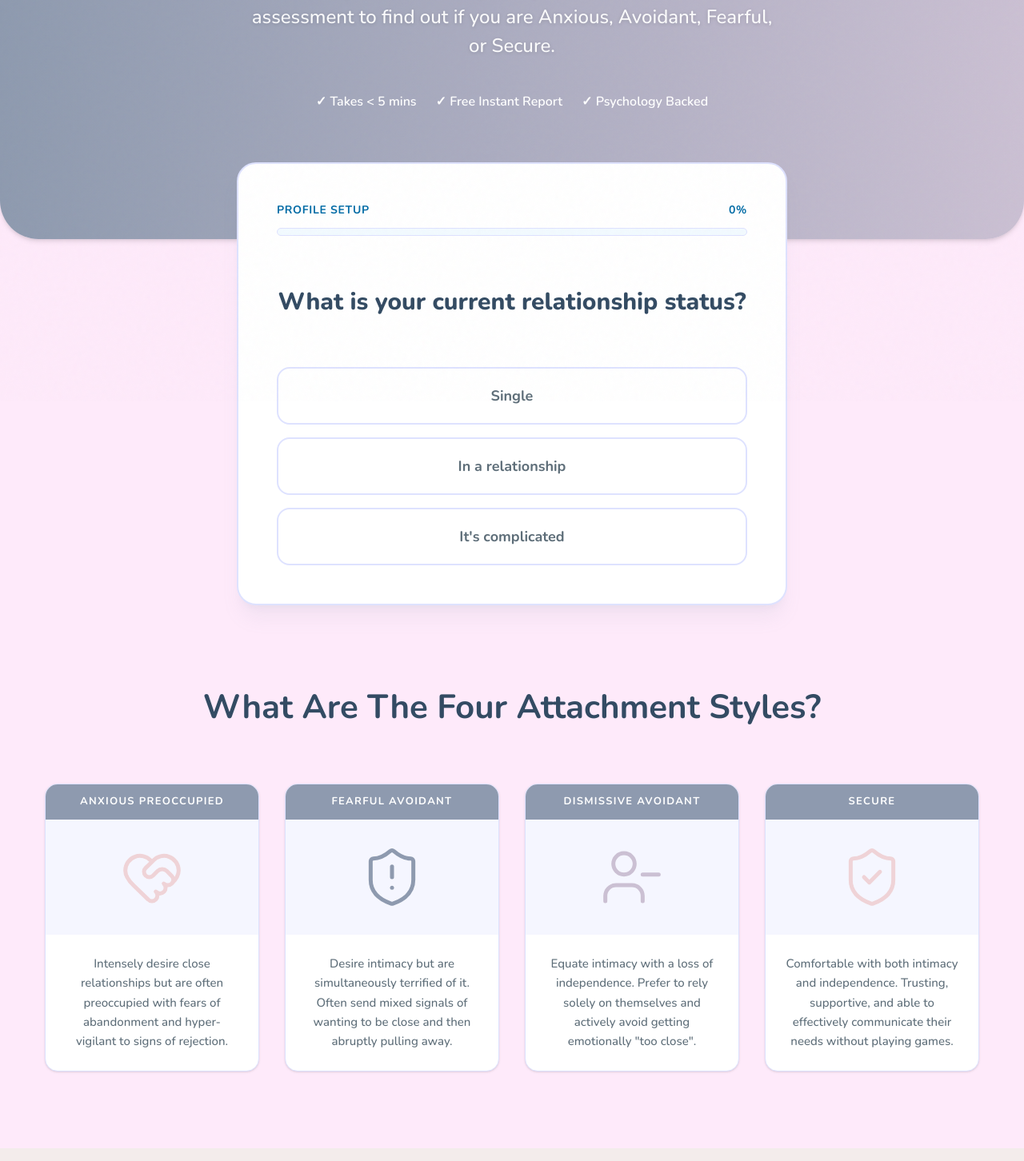
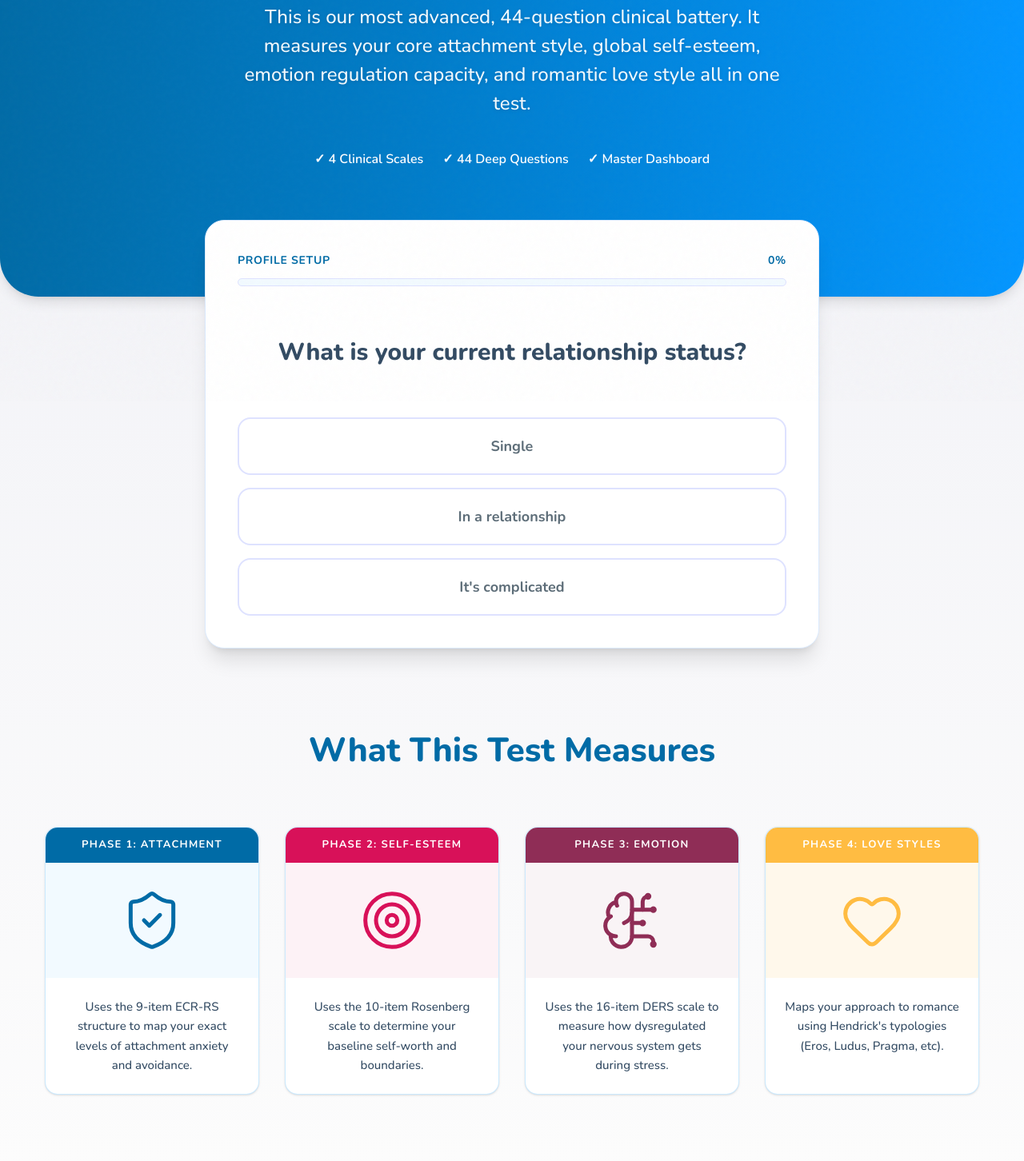
Before and after one commit to Sinadehesh/OopsCupid, a Next.js app: page /attachment-style-quiz in a window 1280 px wide. Shown: the part 298-1750 px from the top of the page at 80% size. Built offline with nearby package versions, Linux system fonts and the light colour scheme; a web font is replaced by a local one.

Commit message:
fix: perfect rendering of Hero section, quadrant ratio, and side-by-side grid layout

```diff
--- a/app/attachment-style-quiz/page.tsx
+++ b/app/attachment-style-quiz/page.tsx
@@ -1,110 +1,71 @@
 import type { Metadata } from 'next';
 import QuizWidget from '@/components/features/QuizWidget';
-import { HeartHandshake, ShieldAlert, UserMinus, ShieldCheck } from 'lucide-react';
+import { ShieldCheck, Target, Heart, BrainCircuit } from 'lucide-react';
 
 export const metadata: Metadata = {
-  title: "What Is My Attachment Style Quiz? | Free Test | OopsCupid",
-  description: "Take our free, instant quiz to discover if your attachment style is Anxious, Avoidant, Secure, or Disorganized.",
-  keywords: ["attachment style test", "anxious or avoidant quiz", "relationship psychology test"],
+  title: "The Master Psychological Battery | Attachment, Emotion, Self-Esteem",
+  description: "A comprehensive 44-question clinical assessment combining ECR-RS, DERS-16, and Rosenberg scales to reveal your true relationship blueprint.",
 };
 
-export default function AttachmentQuizPage() {
+export default function MegaBatteryPage() {
   return (
-    <main className="min-h-screen bg-[#feeafa] pb-24 font-sans">
+    <main className="min-h-screen bg-gradient-to-b from-[#0496ff]/5 to-[#fcfcfc] pb-24 font-sans">
 
-      {/* HERO SECTION WITH NEW PALETTE GRADIENT */}
-      <section className="relative bg-gradient-to-r from-[#8e9aaf] to-[#cbc0d3] pt-24 pb-40 px-6 md:px-10 lg:px-14 rounded-b-[3rem] text-white text-center shadow-md">
+      {/* HERO SECTION */}
+      <section className="relative bg-gradient-to-r from-[#006ba6] to-[#0496ff] pt-24 pb-40 px-6 md:px-10 lg:px-14 rounded-b-[3rem] text-white text-center shadow-lg">
         <div className="max-w-4xl mx-auto">
+          <span className="text-[#ffbc42] font-bold uppercase tracking-widest text-sm mb-4 block drop-shadow-sm">
+            The Master Assessment
+          </span>
           <h1 className="text-[40px] md:text-[56px] font-bold mb-6 leading-tight tracking-tight drop-shadow-sm">
-            Attachment Style Assessment
+            Your Complete Clinical Profile
           </h1>
           <p className="text-[20px] md:text-[24px] font-medium mb-10 text-white/95 max-w-2xl mx-auto drop-shadow-sm">
-            Discover your relationship blueprint. Take our free clinical assessment to find out if you are Anxious, Avoidant, Fearful, or Secure.
+            This is our most advanced, 44-question clinical battery. It measures your core attachment style, global self-esteem, emotion regulation capacity, and romantic love style all in one test.
           </p>
           <div className="flex justify-center items-center gap-6 text-sm md:text-base font-semibold text-white">
-            <span className="flex items-center gap-2">✓ Takes &lt; 5 mins</span>
-            <span className="flex items-center gap-2">✓ Free Instant Report</span>
-            <span className="flex items-center gap-2">✓ Psychology Backed</span>
+            <span className="flex items-center gap-2">✓ 4 Clinical Scales</span>
+            <span className="flex items-center gap-2">✓ 44 Deep Questions</span>
+            <span className="flex items-center gap-2">✓ Master Dashboard</span>
           </div>
         </div>
       </section>
 
-      {/* OVERLAPPING QUIZ WIDGET */}
-      <section className="max-w-3xl mx-auto px-6 md:px-10 -mt-24 relative z-10 mb-24">
-        <div className="bg-white rounded-[24px] shadow-xl shadow-[#8e9aaf]/10 border-2 border-[#dee2ff] p-8 md:p-12">
-          <QuizWidget quizName="attachment-style" />
+      {/* WIDE CONTAINER: Allows the report to expand, but QuizWidget keeps questions narrow */}
+      <section className="w-full max-w-7xl mx-auto px-4 md:px-8 -mt-24 relative z-10 mb-24">
+        <QuizWidget quizName="attachment-style" />
+      </section>
+
+      {/* THE 4 PILLARS EXPLAINED */}
+      <section className="max-w-7xl mx-auto px-6 md:px-10 lg:px-14">
+        <div className="text-center mb-16">
+          <h2 className="text-[32px] md:text-[42px] font-extrabold text-[#006ba6] mb-6">
+            What This Test Measures
+          </h2>
+        </div>
+        <div className="grid grid-cols-1 md:grid-cols-2 lg:grid-cols-4 gap-6 lg:gap-8">
+          <div className="bg-white rounded-2xl shadow-sm border border-[#0496ff]/20 overflow-hidden flex flex-col hover:shadow-lg transition-all">
+            <div className="bg-[#006ba6] text-white text-[13px] font-bold uppercase tracking-widest py-3 text-center">Phase 1: Attachment</div>
+            <div className="p-8 flex justify-center items-center bg-[#0496ff]/5"><ShieldCheck className="w-20 h-20 text-[#006ba6] stroke-[1.5]" /></div>
+            <div className="p-6 text-center flex-grow"><p className="text-[#334B63] text-[15px] leading-relaxed font-medium">Uses the 9-item ECR-RS structure to map your exact levels of attachment anxiety and avoidance.</p></div>
+          </div>
+          <div className="bg-white rounded-2xl shadow-sm border border-[#0496ff]/20 overflow-hidden flex flex-col hover:shadow-lg transition-all">
+            <div className="bg-[#d81159] text-white text-[13px] font-bold uppercase tracking-widest py-3 text-center">Phase 2: Self-Esteem</div>
+            <div className="p-8 flex justify-center items-center bg-[#d81159]/5"><Target className="w-20 h-20 text-[#d81159] stroke-[1.5]" /></div>
+            <div className="p-6 text-center flex-grow"><p className="text-[#334B63] text-[15px] leading-relaxed font-medium">Uses the 10-item Rosenberg scale to determine your baseline self-worth and boundaries.</p></div>
+          </div>
+          <div className="bg-white rounded-2xl shadow-sm border border-[#0496ff]/20 overflow-hidden flex flex-col hover:shadow-lg transition-all">
+            <div className="bg-[#8f2d56] text-white text-[13px] font-bold uppercase tracking-widest py-3 text-center">Phase 3: Emotion</div>
+            <div className="p-8 flex justify-center items-center bg-[#8f2d56]/5"><BrainCircuit className="w-20 h-20 text-[#8f2d56] stroke-[1.5]" /></div>
+            <div className="p-6 text-center flex-grow"><p className="text-[#334B63] text-[15px] leading-relaxed font-medium">Uses the 16-item DERS scale to measure how dysregulated your nervous system gets during stress.</p></div>
+          </div>
+          <div className="bg-white rounded-2xl shadow-sm border border-[#0496ff]/20 overflow-hidden flex flex-col hover:shadow-lg transition-all">
+            <div className="bg-[#ffbc42] text-white text-[13px] font-bold uppercase tracking-widest py-3 text-center">Phase 4: Love Styles</div>
+            <div className="p-8 flex justify-center items-center bg-[#ffbc42]/10"><Heart className="w-20 h-20 text-[#ffbc42] stroke-[1.5]" /></div>
+            <div className="p-6 text-center flex-grow"><p className="text-[#334B63] text-[15px] leading-relaxed font-medium">Maps your approach to romance using Hendrick's typologies (Eros, Ludus, Pragma, etc).</p></div>
+          </div>
         </div>
       </section>
-
-      {/* THE 4 STYLES EDUCATIONAL GRID */}
-      <section className="max-w-7xl mx-auto px-6 md:px-10 lg:px-14">
-        <div className="text-center mb-16">
-          <h2 className="text-[32px] md:text-[42px] font-bold text-[#334B63] mb-6">
-            What Are The Four Attachment Styles?
-          </h2>
-        </div>
-
-        <div className="grid grid-cols-1 md:grid-cols-2 lg:grid-cols-4 gap-6 lg:gap-8">
-
-          <div className="bg-white rounded-2xl shadow-sm border border-[#dee2ff] overflow-hidden flex flex-col hover:shadow-md hover:border-[#cbc0d3] transition-all duration-300">
-            <div className="bg-[#8e9aaf] text-white text-[13px] font-bold uppercase tracking-widest py-3 text-center">
-              Anxious Preoccupied
-            </div>
-            <div className="p-8 flex justify-center items-center bg-[#dee2ff]/30">
-              <HeartHandshake className="w-20 h-20 text-[#efd3d7] stroke-[1.5]" />
-            </div>
-            <div className="p-6 text-center flex-grow">
-              <p className="text-[#5E6E79] text-[15px] leading-relaxed font-medium">
-                Intensely desire close relationships but are often preoccupied with fears of abandonment and hyper-vigilant to signs of rejection.
-              </p>
-            </div>
-          </div>
-
-          <div className="bg-white rounded-2xl shadow-sm border border-[#dee2ff] overflow-hidden flex flex-col hover:shadow-md hover:border-[#cbc0d3] transition-all duration-300">
-            <div className="bg-[#8e9aaf] text-white text-[13px] font-bold uppercase tracking-widest py-3 text-center">
-              Fearful Avoidant
-            </div>
-            <div className="p-8 flex justify-center items-center bg-[#dee2ff]/30">
-              <ShieldAlert className="w-20 h-20 text-[#8e9aaf] stroke-[1.5]" />
-            </div>
-            <div className="p-6 text-center flex-grow">
-              <p className="text-[#5E6E79] text-[15px] leading-relaxed font-medium">
-                Desire intimacy but are simultaneously terrified of it. Often send mixed signals of wanting to be close and then abruptly pulling away.
-              </p>
-            </div>
-          </div>
-
-          <div className="bg-white rounded-2xl shadow-sm border border-[#dee2ff] overflow-hidden flex flex-col hover:shadow-md hover:border-[#cbc0d3] transition-all duration-300">
-            <div className="bg-[#8e9aaf] text-white text-[13px] font-bold uppercase tracking-widest py-3 text-center">
-              Dismissive Avoidant
-            </div>
-            <div className="p-8 flex justify-center items-center bg-[#dee2ff]/30">
-              <UserMinus className="w-20 h-20 text-[#cbc0d3] stroke-[1.5]" />
-            </div>
-            <div className="p-6 text-center flex-grow">
-              <p className="text-[#5E6E79] text-[15px] leading-relaxed font-medium">
-                Equate intimacy with a loss of independence. Prefer to rely solely on themselves and actively avoid getting emotionally "too close".
-              </p>
-            </div>
-          </div>
-
-          <div className="bg-white rounded-2xl shadow-sm border border-[#dee2ff] overflow-hidden flex flex-col hover:shadow-md hover:border-[#cbc0d3] transition-all duration-300">
-            <div className="bg-[#8e9aaf] text-white text-[13px] font-bold uppercase tracking-widest py-3 text-center">
-              Secure
-            </div>
-            <div className="p-8 flex justify-center items-center bg-[#dee2ff]/30">
-              <ShieldCheck className="w-20 h-20 text-[#efd3d7] stroke-[1.5]" />
-            </div>
-            <div className="p-6 text-center flex-grow">
-              <p className="text-[#5E6E79] text-[15px] leading-relaxed font-medium">
-                Comfortable with both intimacy and independence. Trusting, supportive, and able to effectively communicate their needs without playing games.
-              </p>
-            </div>
-          </div>
-
-        </div>
-      </section>
-
     </main>
   );
 }
--- a/components/features/QuizWidget.tsx
+++ b/components/features/QuizWidget.tsx
@@ -270,7 +270,7 @@ export default function QuizWidget({ quizName }: { quizName: string }) {
 
   if (isFinished) {
     return (
-      <div ref={topRef} className={`w-full mx-auto text-center py-10 animate-in fade-in zoom-in duration-300 ${tP}`}>
+      <div ref={topRef} className={`max-w-3xl mx-auto bg-white p-10 rounded-3xl shadow-xl border border-blue-100 text-center py-10 animate-in fade-in zoom-in duration-300 ${tP}`}>
         <div className={`w-20 h-20 mx-auto ${tAccentLight} rounded-full flex items-center justify-center mb-6 shadow-inner border-2 ${tBorder}`}>
           <span className="text-3xl">🧠</span>
         </div>
@@ -286,7 +286,7 @@ export default function QuizWidget({ quizName }: { quizName: string }) {
   const q = activeQuestions[currentIndex];
 
   return (
-    <div ref={topRef} className="w-full mx-auto animate-in slide-in-from-right-4 duration-300">
+    <div ref={topRef} className="max-w-3xl mx-auto bg-white p-6 md:p-10 rounded-3xl shadow-xl border border-blue-100 animate-in slide-in-from-right-4 duration-300">
       <div className="mb-8">
         <div className={`flex justify-between items-center text-sm font-bold uppercase tracking-wider mb-3 ${isDarkTheme ? "text-[#b10f2e]" : "text-[#006ba6]"}`}>
           <span>{PHASE_LABELS[q.section || "default"] ?? q.section ?? "Assessment"}</span>
--- a/components/report/AttachmentQuadrant.tsx
+++ b/components/report/AttachmentQuadrant.tsx
@@ -1,78 +1,74 @@
 import React from "react";
 
-export type DomainPoint = {
-  name: string;
-  anxiety: number;
-  avoidance: number;
-};
+export type DomainPoint = { name: string; anxiety: number; avoidance: number; };
 
-interface AttachmentQuadrantProps {
-  domains: DomainPoint[];
-  isDarkTheme?: boolean;
-}
+interface AttachmentQuadrantProps { domains: DomainPoint[]; isDarkTheme?: boolean; }
 
 const DOMAIN_COLORS: Record<string, string> = {
-  "General": "#a855f7",  // Purple
-  "Romantic": "#ef4444", // Red
-  "Mother": "#8b5cf6",   // Violet
-  "Father": "#fb923c",   // Peach
-  "Work": "#f97316",     // Orange
+  "General": "#a855f7", "Romantic": "#ef4444", "Mother": "#8b5cf6", "Father": "#fb923c", "Work": "#f97316",
 };
 
 export default function AttachmentQuadrant({ domains, isDarkTheme }: AttachmentQuadrantProps) {
   return (
-    <div className="w-full max-w-[620px] mx-auto flex flex-col items-center">
-      <div className="relative w-full h-[350px] md:h-[450px] mb-6 bg-white border-2 border-slate-200 rounded-xl shadow-sm overflow-hidden">
+    <div className="w-full max-w-[500px] mx-auto flex flex-col items-center">
 
+      {/* Perfect Square Aspect Ratio to prevent distortion */}
+      <div className={`relative w-full aspect-square mb-6 border-2 rounded-xl shadow-sm overflow-hidden ${isDarkTheme ? 'bg-slate-900 border-slate-700' : 'bg-white border-slate-200'}`}>
+
+        {/* Background Grid */}
         <div className="absolute inset-0 grid grid-cols-2 grid-rows-2 pointer-events-none z-0">
-          <div className="flex items-center justify-center bg-blue-50/40 border-r border-b border-slate-200/50">
-            <span className="font-extrabold text-blue-300 uppercase tracking-widest text-xs md:text-sm">Dismissing</span>
+          <div className={`flex items-center justify-center border-r border-b ${isDarkTheme ? 'bg-blue-900/20 border-slate-700' : 'bg-blue-50/40 border-slate-200/50'}`}>
+            <span className={`font-extrabold uppercase tracking-widest text-[10px] md:text-sm ${isDarkTheme ? 'text-blue-500/50' : 'text-blue-300'}`}>Dismissing</span>
           </div>
-          <div className="flex items-center justify-center bg-pink-50/40 border-b border-slate-200/50">
-            <span className="font-extrabold text-pink-300 uppercase tracking-widest text-xs md:text-sm">Fearful-Avoidant</span>
+          <div className={`flex items-center justify-center border-b ${isDarkTheme ? 'bg-pink-900/20 border-slate-700' : 'bg-pink-50/40 border-slate-200/50'}`}>
+            <span className={`font-extrabold uppercase tracking-widest text-[10px] md:text-sm ${isDarkTheme ? 'text-pink-500/50' : 'text-pink-300'}`}>Fearful-Avoidant</span>
           </div>
-          <div className="flex items-center justify-center bg-teal-50/40 border-r border-slate-200/50">
-            <span className="font-extrabold text-teal-300 uppercase tracking-widest text-xs md:text-sm">Secure</span>
+          <div className={`flex items-center justify-center border-r ${isDarkTheme ? 'bg-teal-900/20 border-slate-700' : 'bg-teal-50/40 border-slate-200/50'}`}>
+            <span className={`font-extrabold uppercase tracking-widest text-[10px] md:text-sm ${isDarkTheme ? 'text-teal-500/50' : 'text-teal-300'}`}>Secure</span>
           </div>
-          <div className="flex items-center justify-center bg-orange-50/40">
-            <span className="font-extrabold text-orange-300 uppercase tracking-widest text-xs md:text-sm">Preoccupied</span>
+          <div className={`flex items-center justify-center ${isDarkTheme ? 'bg-orange-900/20' : 'bg-orange-50/40'}`}>
+            <span className={`font-extrabold uppercase tracking-widest text-[10px] md:text-sm ${isDarkTheme ? 'text-orange-500/50' : 'text-orange-300'}`}>Preoccupied</span>
           </div>
         </div>
 
+        {/* Axes */}
         <div className="absolute inset-0 pointer-events-none z-10">
-          <div className="absolute left-1/2 top-0 bottom-0 w-px bg-slate-300 border-dashed"></div>
-          <div className="absolute top-1/2 left-0 right-0 h-px bg-slate-300 border-dashed"></div>
+          <div className={`absolute left-1/2 top-0 bottom-0 w-px border-dashed ${isDarkTheme ? 'bg-slate-700' : 'bg-slate-300'}`}></div>
+          <div className={`absolute top-1/2 left-0 right-0 h-px border-dashed ${isDarkTheme ? 'bg-slate-700' : 'bg-slate-300'}`}></div>
         </div>
 
+        {/* Labels */}
         <div className="absolute bottom-2 left-0 right-0 text-center pointer-events-none z-10">
-          <span className="text-[10px] md:text-xs font-bold text-slate-400 tracking-widest uppercase">Low ← Anxiety → High</span>
+          <span className="text-[9px] md:text-xs font-bold text-slate-400 tracking-widest uppercase">Low ← Anxiety → High</span>
         </div>
         <div className="absolute top-0 bottom-0 left-2 flex items-center justify-center pointer-events-none z-10" style={{ writingMode: 'vertical-rl', transform: 'rotate(180deg)' }}>
-          <span className="text-[10px] md:text-xs font-bold text-slate-400 tracking-widest uppercase">Low ← Avoidance → High</span>
+          <span className="text-[9px] md:text-xs font-bold text-slate-400 tracking-widest uppercase">Low ← Avoidance → High</span>
         </div>
 
-        <svg viewBox="0 0 100 100" preserveAspectRatio="none" className="absolute inset-0 w-full h-full z-20 overflow-visible">
+        {/* Clean SVG Rendering (No preserveAspectRatio="none" distortion) */}
+        <svg viewBox="0 0 100 100" className="absolute inset-0 w-full h-full z-20 overflow-visible">
           {domains.map((domain, i) => {
-            const cx = Math.max(3, Math.min(97, domain.anxiety));
-            const cy = Math.max(3, Math.min(97, 100 - domain.avoidance));
+            const cx = Math.max(4, Math.min(96, domain.anxiety));
+            const cy = Math.max(4, Math.min(96, 100 - domain.avoidance));
             const color = DOMAIN_COLORS[domain.name] || "#334B63";
             return (
               <g key={i} className="group transition-all">
-                <circle cx={cx} cy={cy} r="4" fill={color} opacity="0.25" className="animate-pulse" />
-                <circle cx={cx} cy={cy} r="1.8" fill={color} stroke="#ffffff" strokeWidth="0.5" />
+                <circle cx={cx} cy={cy} r="4.5" fill={color} opacity="0.25" className="animate-pulse" />
+                <circle cx={cx} cy={cy} r="2" fill={color} stroke={isDarkTheme ? "#0f172a" : "#ffffff"} strokeWidth="0.5" />
               </g>
             );
           })}
         </svg>
       </div>
 
+      {/* Legend */}
       <div className="flex flex-wrap justify-center gap-3 md:gap-5 px-2 w-full">
         {domains.map((domain, i) => {
           const color = DOMAIN_COLORS[domain.name] || "#334B63";
           return (
             <div key={i} className="flex items-center gap-1.5 md:gap-2">
               <span className="w-3 h-3 md:w-4 md:h-4 rounded-full shadow-sm" style={{ backgroundColor: color }}></span>
-              <span className="font-bold text-slate-600 text-xs md:text-sm uppercase tracking-wide">
+              <span className={`font-bold text-[11px] md:text-sm uppercase tracking-wide ${isDarkTheme ? 'text-slate-300' : 'text-slate-600'}`}>
                 {domain.name === "Work" ? "At Work" : domain.name}
               </span>
             </div>
```
Also changed, not shown: components/report/MasterReport.tsx (+49 -30 lines).
